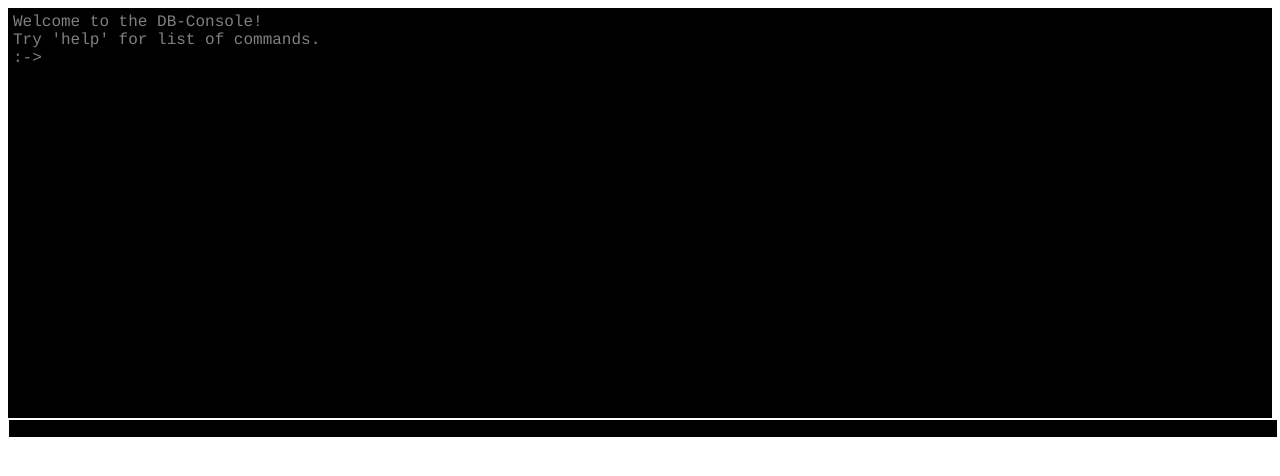
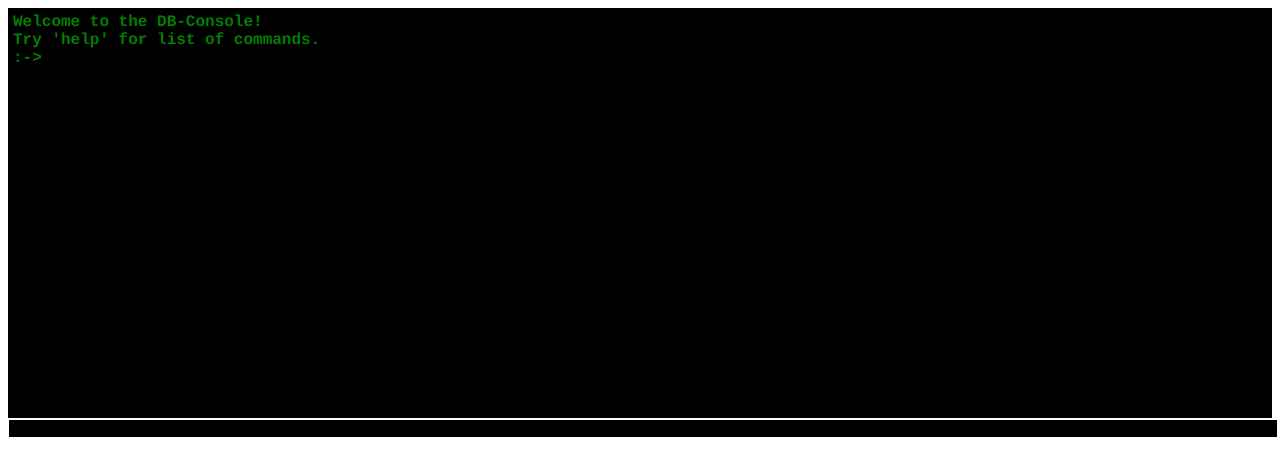
Before and after one commit to EvilTosha/DataBase-experiments, a plain HTML site: page www/index.html in a window 1280 px wide. Drawn offline with Linux system fonts and the light colour scheme.

Commit message:
add README and fix css

```diff
--- a/www/console.css
+++ b/www/console.css
@@ -2,8 +2,9 @@
 .console {
     margin: 0px;
     font-family: courier;
-    color: gray;
+    color: green;
     background-color: black;
+		font-weight: 700;
 }
 #result {
     overflow: auto;
```
Also changed, not shown: README.txt (added), 2 other files.
